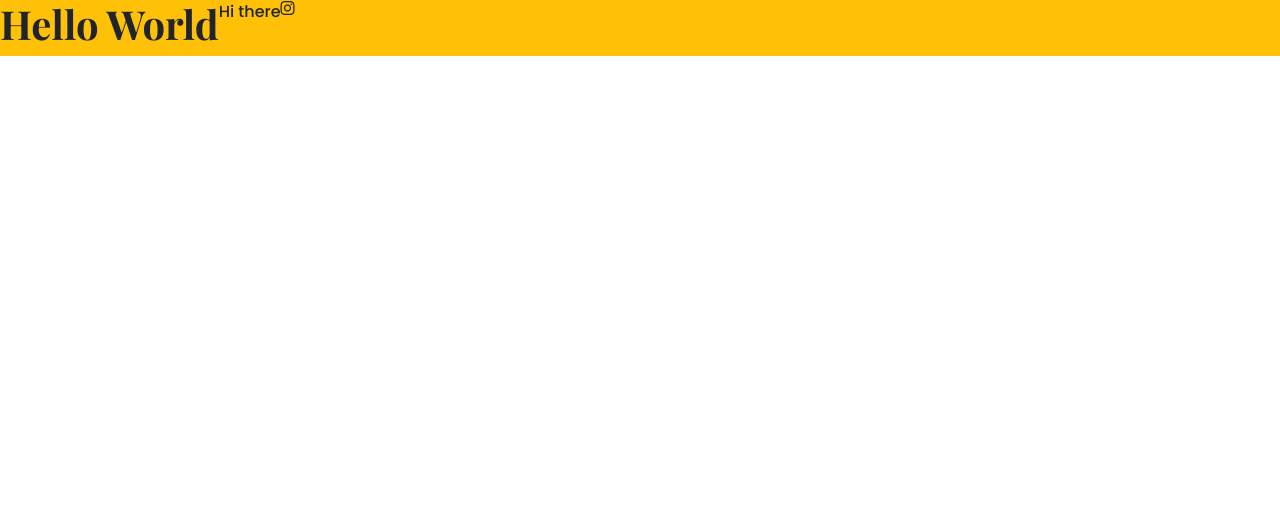
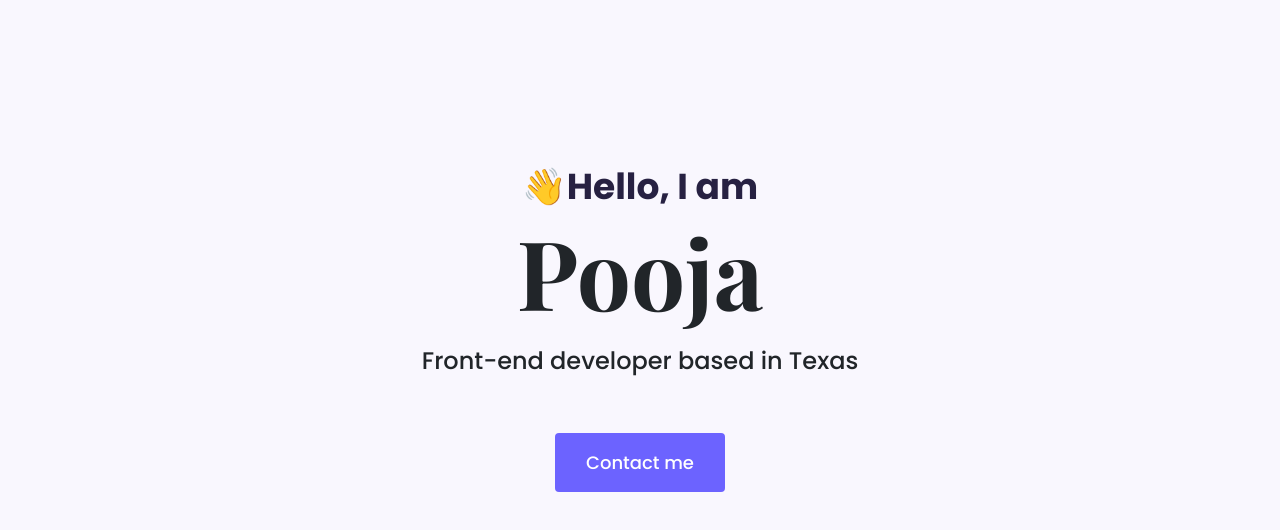
Before and after one commit to PujaT22/portfolio-project, a plain HTML site: page index.html in a window 1280 px wide. Drawn offline with nearby package versions, Linux system fonts and the light colour scheme; a web font is replaced by a local one.

Commit message:
Update index.html

```diff
--- a/index.html
+++ b/index.html
@@ -11,6 +11,12 @@
       integrity="sha384-EVSTQN3/azprG1Anm3QDgpJLIm9Nao0Yz1ztcQTwFspd3yD65VohhpuuCOmLASjC"
       crossorigin="anonymous"
     />
+    <link rel="preconnect" href="https://fonts.googleapis.com" />
+    <link rel="preconnect" href="https://fonts.gstatic.com" crossorigin />
+    <link
+      href="https://fonts.googleapis.com/css2?family=Macondo&family=Playfair+Display:wght@700&family=Poppins:wght@500;700&display=swap"
+      rel="stylesheet"
+    />
     <script
       src="https://kit.fontawesome.com/ddc3ee268a.js"
       crossorigin="anonymous"
@@ -21,29 +27,68 @@
       href="https://fonts.googleapis.com/css2?family=Macondo&family=Playfair+Display:wght@700&family=Poppins:wght@500;700&display=swap"
       rel="stylesheet"
     />
-    <link rel="preconnect" href="https://fonts.googleapis.com" />
-    <link rel="preconnect" href="https://fonts.gstatic.com" crossorigin />
-    <link
-      href="https://fonts.googleapis.com/css2?family=Macondo&family=Playfair+Display:wght@700&family=Poppins:wght@500;700&display=swap"
-      rel="stylesheet"
-    />
     <style>
-      h1 {
-        font-family: "Playfair Display", serif;
+      :root {
+        --branding-color: #6c63ff;
+        --heading-font-family: "Playfair Display", serif;
+        --default-font-family: "Poppins", sans-serif;
+        --secondary-color: #f9f7fe;
+      }
+      body {
+        font-family: var(--default-font-family);
+      }
+      h1,
+      h2,
+      h3,
+      h4,
+      h5,
+      h6 {
+        font-family: var(--heading-font-family);
         font-weight: bold;
       }
+      h1 {
+        font-size: 96px;
+      }
       p {
-        font-family: "Poppins", sans-serif;
+        font-family: var(--default-font-family);
         font-weight: normal;
+      }
+      .hero {
+        background: var(--secondary-color);
+        text-align: center;
+        padding: 160px 20px;
+      }
+      .hero p {
+        font-size: 36px;
+        font-weight: bold;
+        margin: 0;
+        color: #272142;
+      }
+      .hero h2 {
+        font-family: var(--default-font-family);
+        font-weight: normal;
+        line-height: 2;
+        font-size: 24px;
+      }
+      .btn-branding {
+        background: var(--branding-color);
+        border-radius: 4px;
+        color: white;
+        font-size: 18px;
+        line-height: 27px;
+        padding: 15px 30px;
       }
     </style>
   </head>
 
   <body>
-    <div class="d-flex bg-warning">
-      <h1>Hello World</h1>
-      <p>Hi there</p>
-      <i class="fab fa-instagram"></i>
+    <div class="hero">
+      <p>👋Hello, I am</p>
+      <h1>Pooja</h1>
+      <h2 class="mb-5">Front-end developer based in Texas</h2>
+      <div>
+        <a href="#" class="btn btn-branding">Contact me</a>
+      </div>
     </div>
   </body>
 </html>
```
